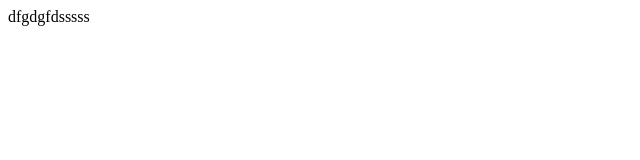
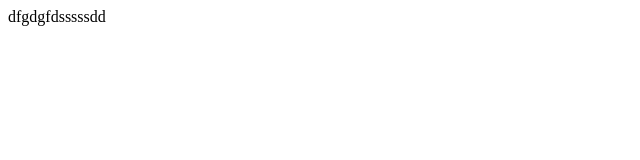
Before and after one commit to KingdomProtista/lab1, a plain HTML site: page index.html in a window 1280 px wide. Shown: the full height of the page, 0-640 px from the left. Drawn offline with Linux system fonts and the light colour scheme.

Commit message:
tsettttttttt

```diff
--- a/index.html
+++ b/index.html
@@ -7,6 +7,6 @@
     <title>Document</title>
 </head>
 <body>
-    dfgdgfdsssss
+    dfgdgfdsssssdd
 </body>
 </html>
```
